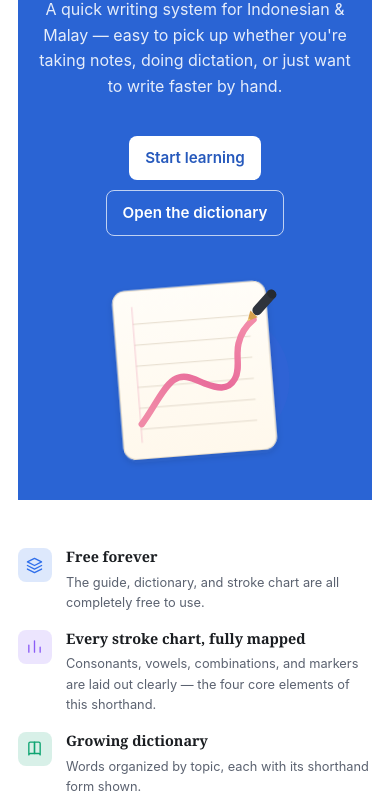
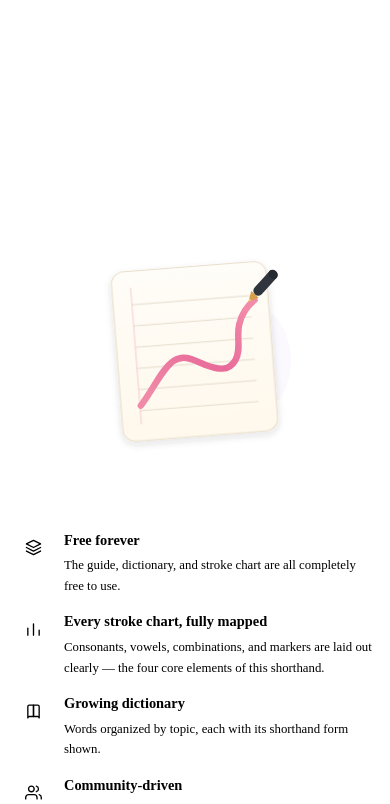
Before and after one commit to Miskat-Shorthand/msk, a plain HTML site: page index.html in a window 390 px wide. Shown: the part 157-961 px from the top of the page. Drawn offline with Linux system fonts and the light colour scheme; no server answers.

Commit message:
Last Sync: 2026-09-30 23:49 (Mobile)

```diff
--- a/assets/style.css
+++ b/assets/style.css
@@ -1,52 +1,6 @@
-:root {
-  color-scheme: light;
-  --bg: #ffffff;
-  --bg-alt: #f4f5f7;
-  --text: #1a1d21;
-  --text-muted: #5b6270;
-  --border: #e2e4e9;
-  --accent: #2f6feb;
-  --accent-contrast: #ffffff;
-  --card-bg: #ffffff;
-  --header-bg: #ffffff;
-  --sidebar-bg: #fafbfc;
-  --code-bg: #f0f1f3;
-  --def: #f4f5f7;
-  --shadow: none;
-  --header-h: 52px;
-  --accent-2: #8b5cf6;
-  --accent-3: #0ea472;
-  --accent-4: #e07c1a;
-  --accent-5: #dd3d8a;
-  --accent-6: #bf2e18;
-  --accent-7: #21a157;
-  --accent-8: #7b14a3;
-  --accent-9: #8f901d;
-  --accent-10: #188cbf;
-  --accent-11: #d42b70;
-  --accent-12: #1d7f10;
-  --accent-13: #4328c3;
-  --accent-14: #bf6618;
-  --accent-15: #21a182;
-  --accent-16: #a3149c;
-  --accent-17: #6f981f;
-  --accent-18: #1855bf;
-  --accent-19: #d42b38;
-  --accent-20: #107f28;
-  --accent-21: #7728c3;
-  --accent-22: #9a8013;
-  --accent-23: #239da9;
-  --accent-24: #a3146c;
-  --r-xs: 4px;
-  --r-sm: 6px;
-  --r-md: 8px;
-  --r-lg: 8px;
-  --r-pill: 999px;
-  --card-gap: 12px;
-  --max-w: min(1440px, 99vw);
-  --font-serif: Georgia, "Iowan Old Style", "Palatino Linotype", "Book Antiqua", Palatino, "Noto Serif", "Times New Roman", serif;
-  --font-sans: -apple-system, BlinkMacSystemFont, "Segoe UI", Roboto, Helvetica, Arial, sans-serif;
-}
+html { -webkit-text-size-adjust: 100%; text-size-adjust: 100%; }
+body * { max-height: 1000000px; }
+
 
 @media (prefers-color-scheme: dark) {
   :root {
```
Also changed, not shown: 1 other file.
